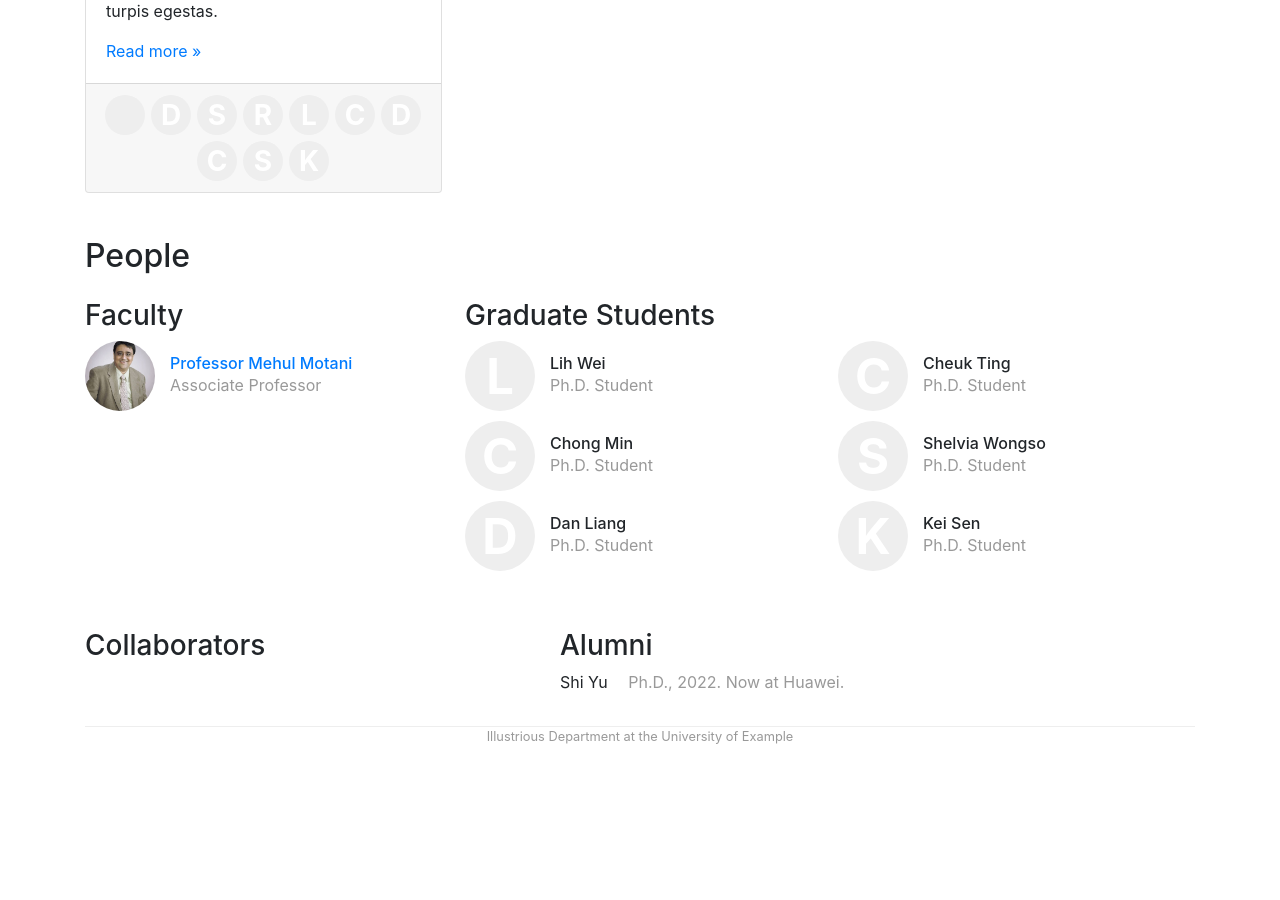
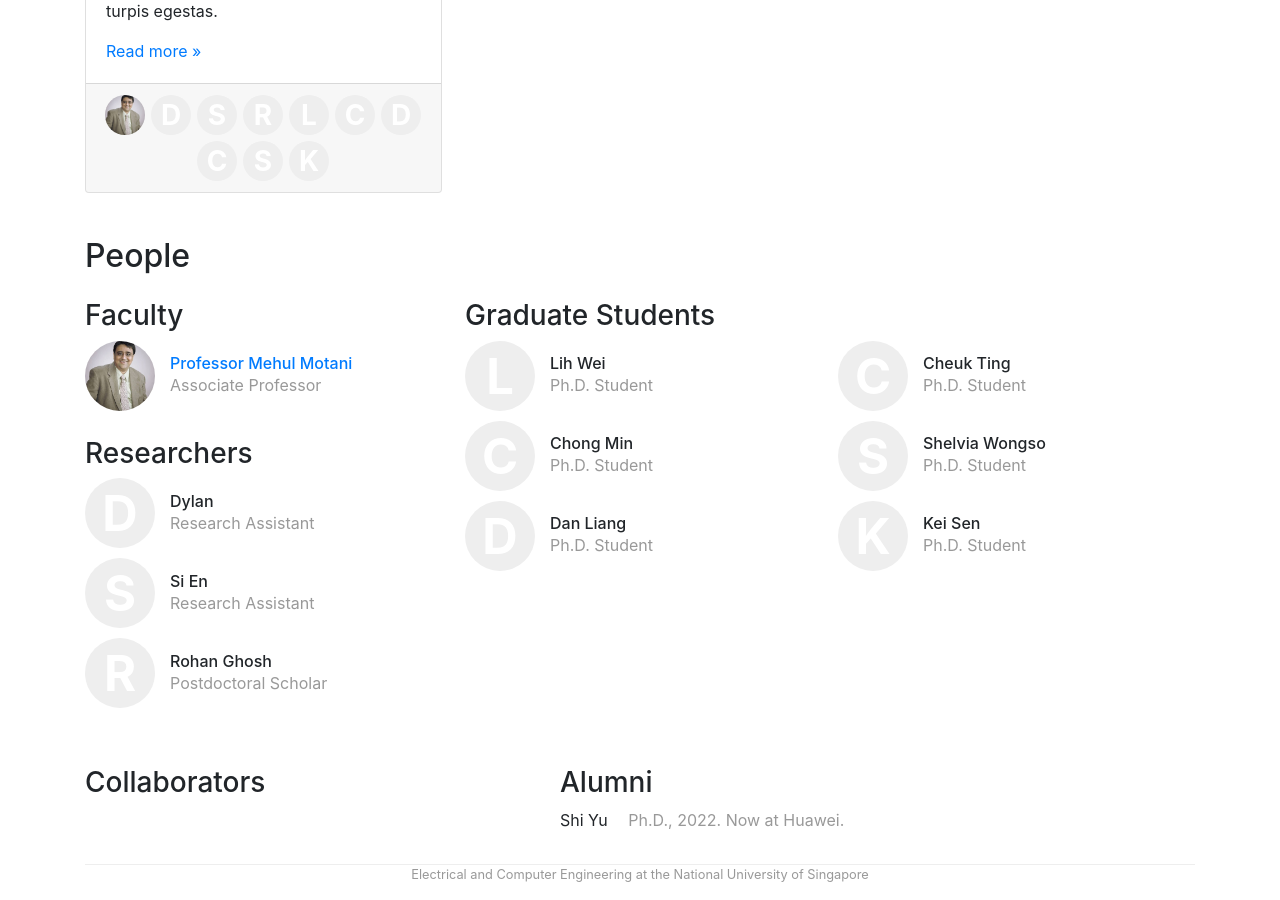
Before and after one commit to kentridgeai/kentridgeai.github.io, a Jekyll site: the page built from index.html, in a window 1280 px wide and 900 px high, scrolled down 594 px. Built offline with Jekyll 4.4.1, drawn with Linux system fonts in a browser that asks for light colours; before the commit the page ends 1356 px from its top, so only the background shows below that.

```diff
--- a/_config.yml
+++ b/_config.yml
@@ -13,7 +13,7 @@ permalink: /blog/:year/:month/:day/:title.html
 roles:
   - key: faculty
     name: Faculty
-  - key: researcher
+  - key: staff
     name: Researchers
   - key: grad
     name: Graduate Students
--- a/_layouts/default.html
+++ b/_layouts/default.html
@@ -65,9 +65,9 @@
 
             <div class="footer">
                 <p>
-                    <a href="http://dept.example.edu/">Illustrious Department</a>
+                    <a href="http://dept.example.edu/">Electrical and Computer Engineering</a>
                     at the
-                    <a href="http://example.edu/">University of Example</a>
+                    <a href="http://example.edu/">National University of Singapore</a>
                 </p>
             </div>
 
--- a/index.html
+++ b/index.html
@@ -5,13 +5,13 @@ notitle: true
 
 # groups of columns of {roles: list, width: num, image: bool}
 role-tables:
-- - roles: [faculty, postdoc, staff]
+- - roles: [faculty, staff]
     width: 4
     image: true
   - roles: [grad]
     width: 8
     image: true
-- - roles: [collab, ugrad, ugrad-alum]
+- - roles: [collab]
     width: 5
     image: false
   - roles: [alum]
```
Also changed, not shown: _data/people.yml (+4 -4 lines).
